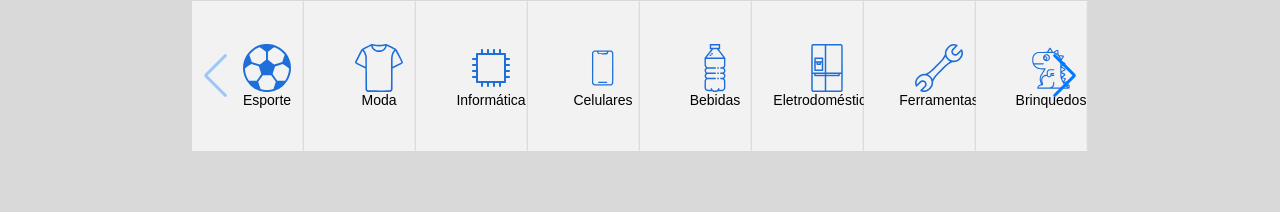
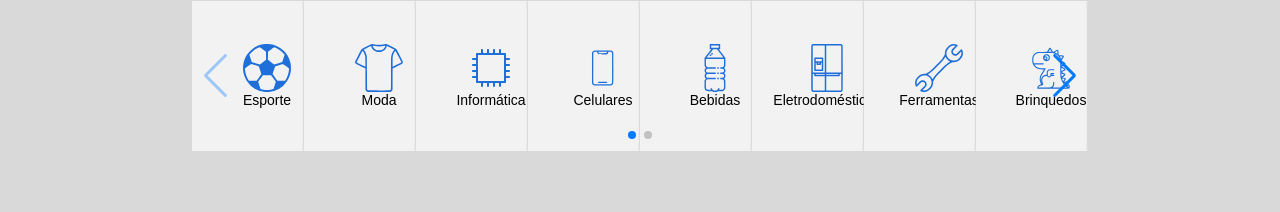
Before and after one commit to EricSoares02/Soares-Shopping-Front, a Next.js app: page / in a window 1280 px wide. Shown: the part 544-756 px from the top of the page. Built offline with nearby package versions, Linux system fonts and the light colour scheme; no server answers; a web font is replaced by a local one.

Commit message:
feat: add pagination

```diff
--- a/src/components/home/categories/categories.tsx
+++ b/src/components/home/categories/categories.tsx
@@ -72,6 +72,7 @@ export default function Categories() {
           pagination={{ el: ".swiper-pagination", clickable: false }}
 
         >
+          <div className="swiper-pagination"></div>
           {CategoriesArray.map((category)=>(
             <SwiperSlide key={category.title}>
               <Link style={{textDecoration: 'none'}} href={`/category?v=${category.title}`}>
```
